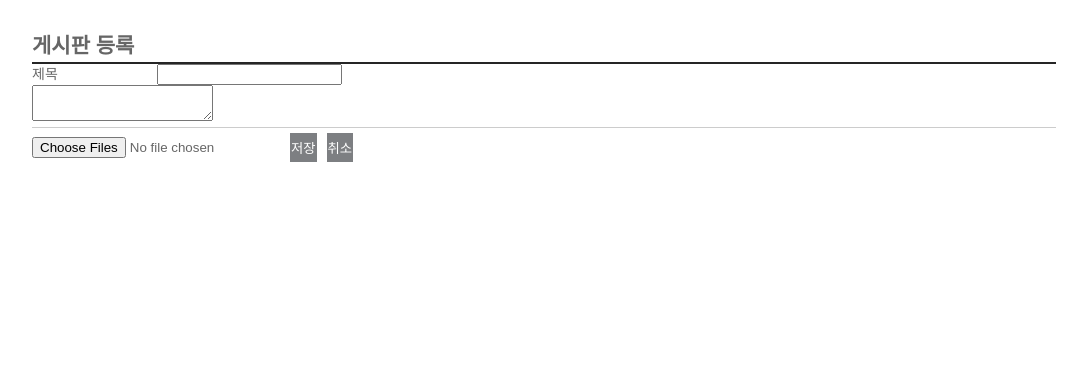
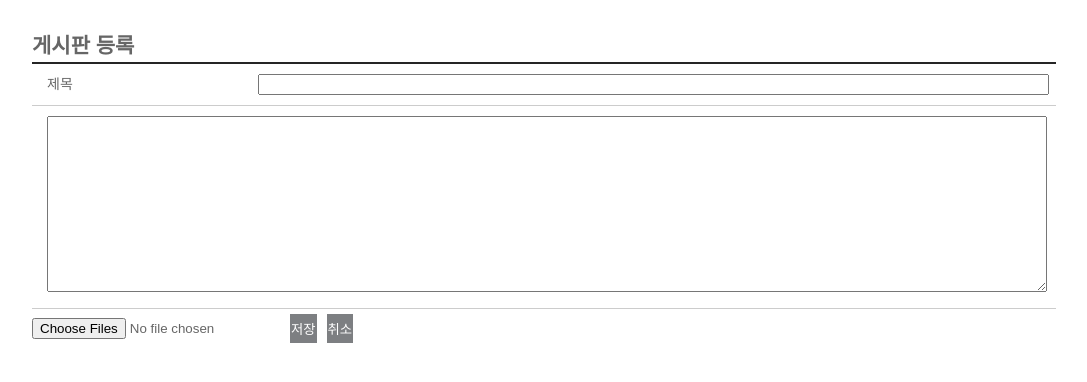
Before and after one commit to sanggil1107/cafe-order-system-, a React app in the folder src/main/frontend/: page /write in a window 1280 px wide. Shown: the top 382 px of the page, without its empty margins (96-1183 px from the left). Built offline with nearby package versions, Linux system fonts and the light colour scheme; a web font is replaced by a local one.

Commit message:
게시판 작성

```diff
--- a/src/main/frontend/src/components/ReviewWrite.js
+++ b/src/main/frontend/src/components/ReviewWrite.js
@@ -1,24 +1,50 @@
 import React from 'react';
 import './review.css'
+import { useState } from 'react';
+import ReviewService from '../service/ReviewService';
 
 const ReviewWrite = (props) => {
+
+    const [review, setReview] = useState({
+        title: '',
+        content: ''
+    });
+
+    const getValue = e => {
+        const {name, value} = e.target;
+        console.log(name, value);
+        setReview({
+            ...review,
+            [name]: value,
+        });
+        console.log(review);
+    }
+
+    const onSubmit = () => {
+        ReviewService.insertReview(review).then(res => {
+            props.history.push("/review");
+        });
+    }
+
     return (
         <div class="container">
             <h2>게시판 등록</h2>
-            <form id="frm" name="frm" method="POST" action="/board/Insert" enctype="multipart/form-data">
+            <form id="frm" name="frm">
                 <table class="board_detail">
+                    <tbody>
                         <tr>
                             <td>제목</td>
-                        <td><input type="text" id="title" name="title" /></td>
+                            <td><input type="text" id="title" name="title" onChange={getValue}/></td>
                         </tr>
                         <tr>
                             <td colspan="2">
-                            <textarea name="contents" id="contents"></textarea>
+                                <textarea name="content" id="content" onChange={getValue}></textarea>
                             </td>
                         </tr>
+                    </tbody>
                 </table>
                 <input type="file" id="files" name="files" multiple="multiple" />
-                <input type="submit" id="submit" value="저장" class="btn" />
+                <input type="submit" id="submit" value="저장" class="btn" onClick={onSubmit} />
                 <input type="button" id="cancel" value="취소" class="btn" onClick={() => props.history.goBack()}/>
             </form>
         </div>
--- a/src/main/frontend/src/service/ReviewService.js
+++ b/src/main/frontend/src/service/ReviewService.js
@@ -5,6 +5,10 @@
 class ReviewService {
     getReviews() {
         return axios.get(REVIEW_API_URL);
+    };
+
+    insertReview(review) {
+        return axios.post(REVIEW_API_URL + "/write", review);
     }
 }
 
```
Lines whose indentation alone changed are shown as unchanged.
